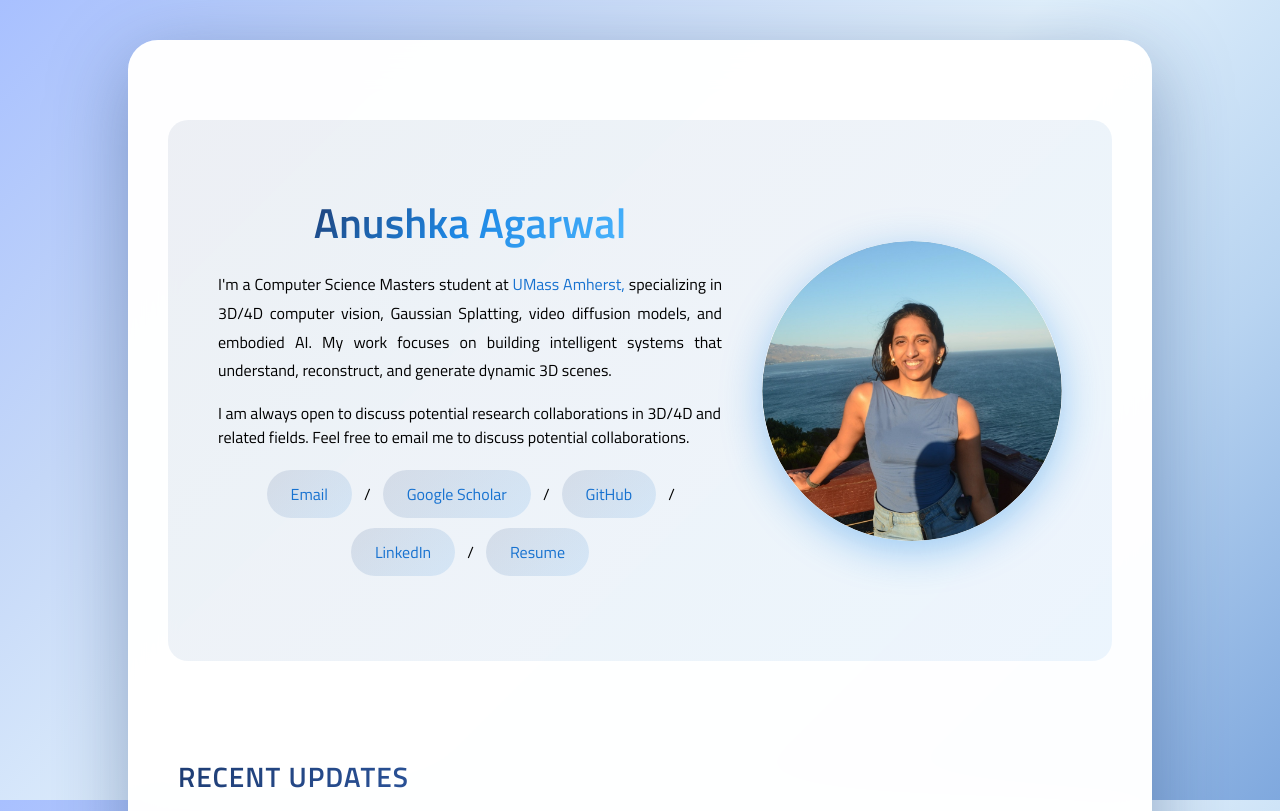
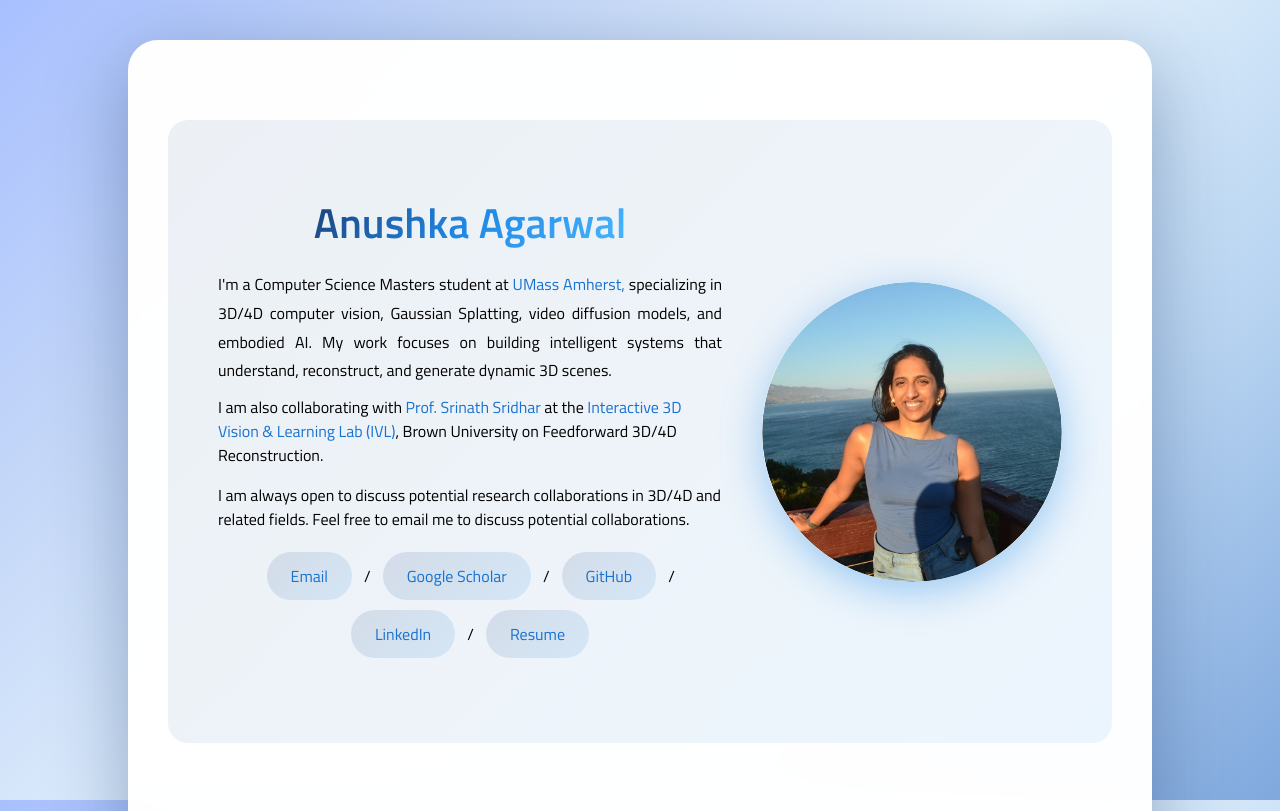
Before and after one commit to anushka17agarwal/anushka17agarwal.github.io, a plain HTML site: page index.html in a window 1280 px wide. Shown: the top 811 px of the page. Drawn offline with Linux system fonts and the light colour scheme.

Commit message:
Update website content

```diff
--- a/index.html
+++ b/index.html
@@ -28,6 +28,13 @@
 				I'm a Computer Science Masters student at <a href="https://www.umass.edu/">UMass Amherst, </a> specializing in 3D/4D computer vision, Gaussian Splatting, video diffusion models, and embodied AI.
         My work focuses on building intelligent systems that understand, reconstruct, and generate dynamic 3D scenes.
 
+          </p>
+          I am also collaborating with
+          <a href="https://srinathsridhar.com/" target="_blank">Prof. Srinath Sridhar</a>
+          at the
+          <a href="https://ivl.cs.brown.edu/" target="_blank">Interactive 3D Vision & Learning Lab (IVL)</a>,
+          Brown University on Feedforward 3D/4D Reconstruction.
+          </p>
               <p> I am always open to discuss potential research collaborations in 3D/4D and related fields. Feel free to email me to discuss potential collaborations. </p>
 
 
```
